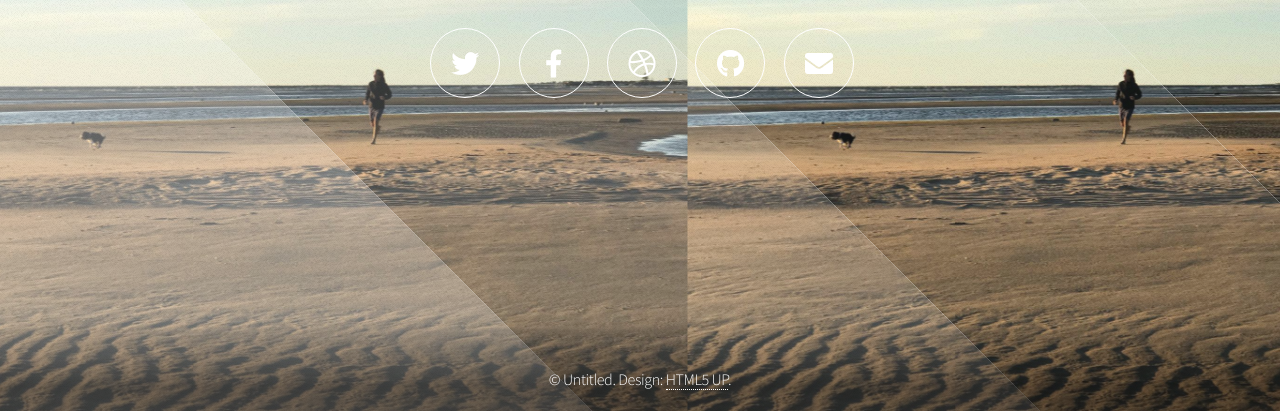
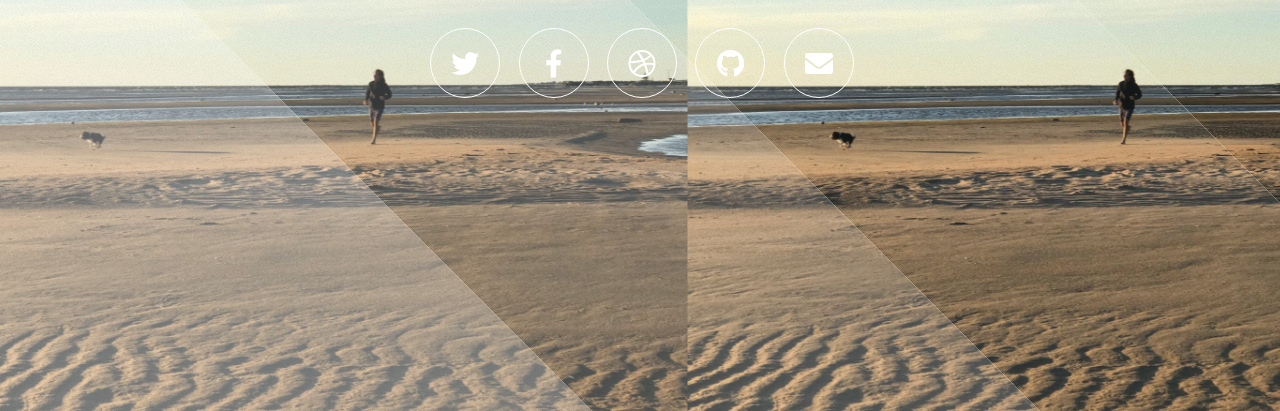
Before and after one commit to tietoinenyoga/taito001, a plain HTML site: page index.html in a window 1280 px wide. Shown: the part 389-800 px from the top of the page. Drawn offline with Linux system fonts and the light colour scheme.

Commit message:
Update index.html

```diff
--- a/index.html
+++ b/index.html
@@ -32,12 +32,6 @@
 							</ul>
 						</nav>
 					</header>
-
-				<!-- Footer -->
-					<footer id="footer">
-						<span class="copyright">&copy; Untitled. Design: <a href="http://html5up.net">HTML5 UP</a>.</span>
-					</footer>
-
 			</div>
 		</div>
 		<script>
```
